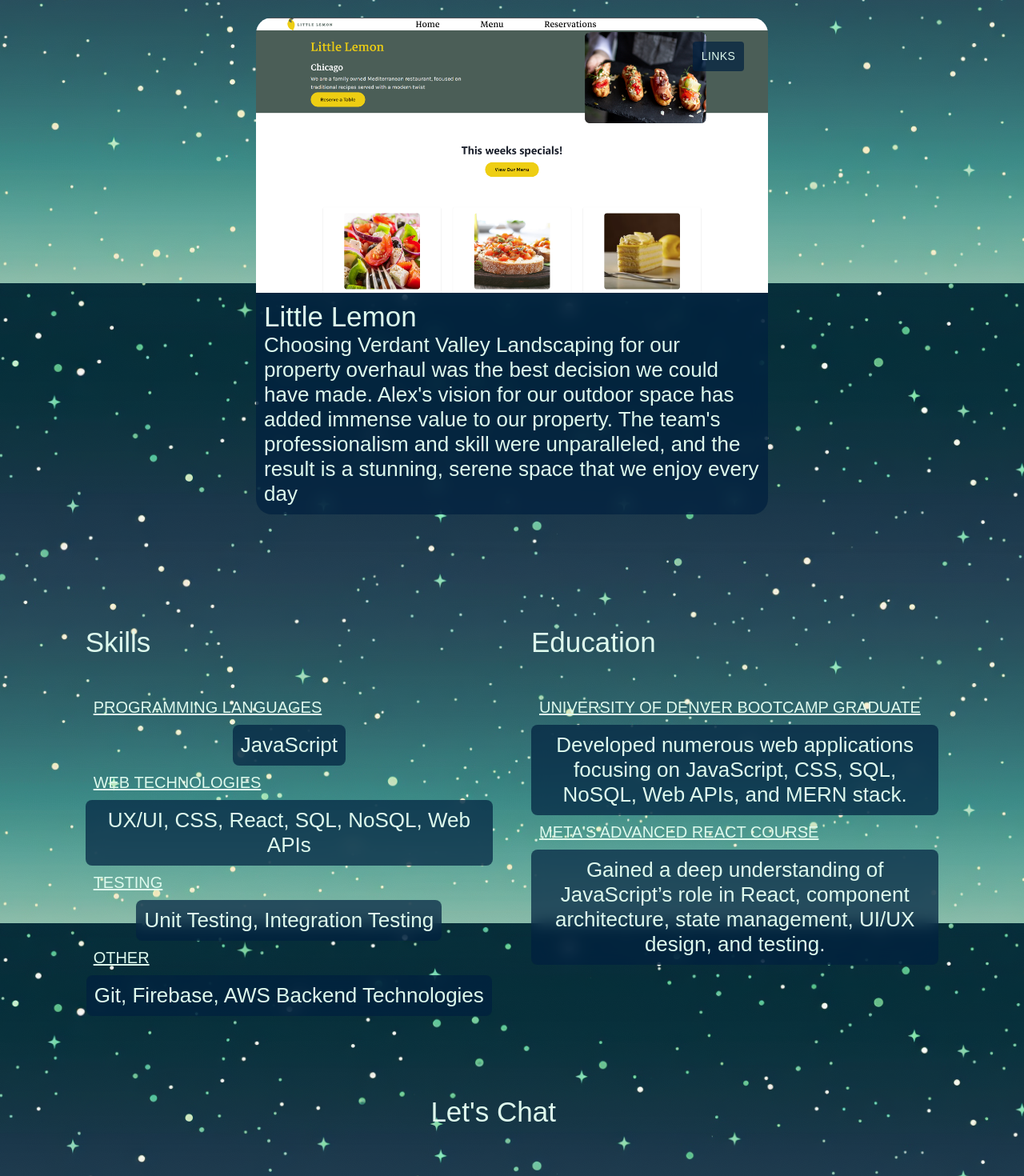
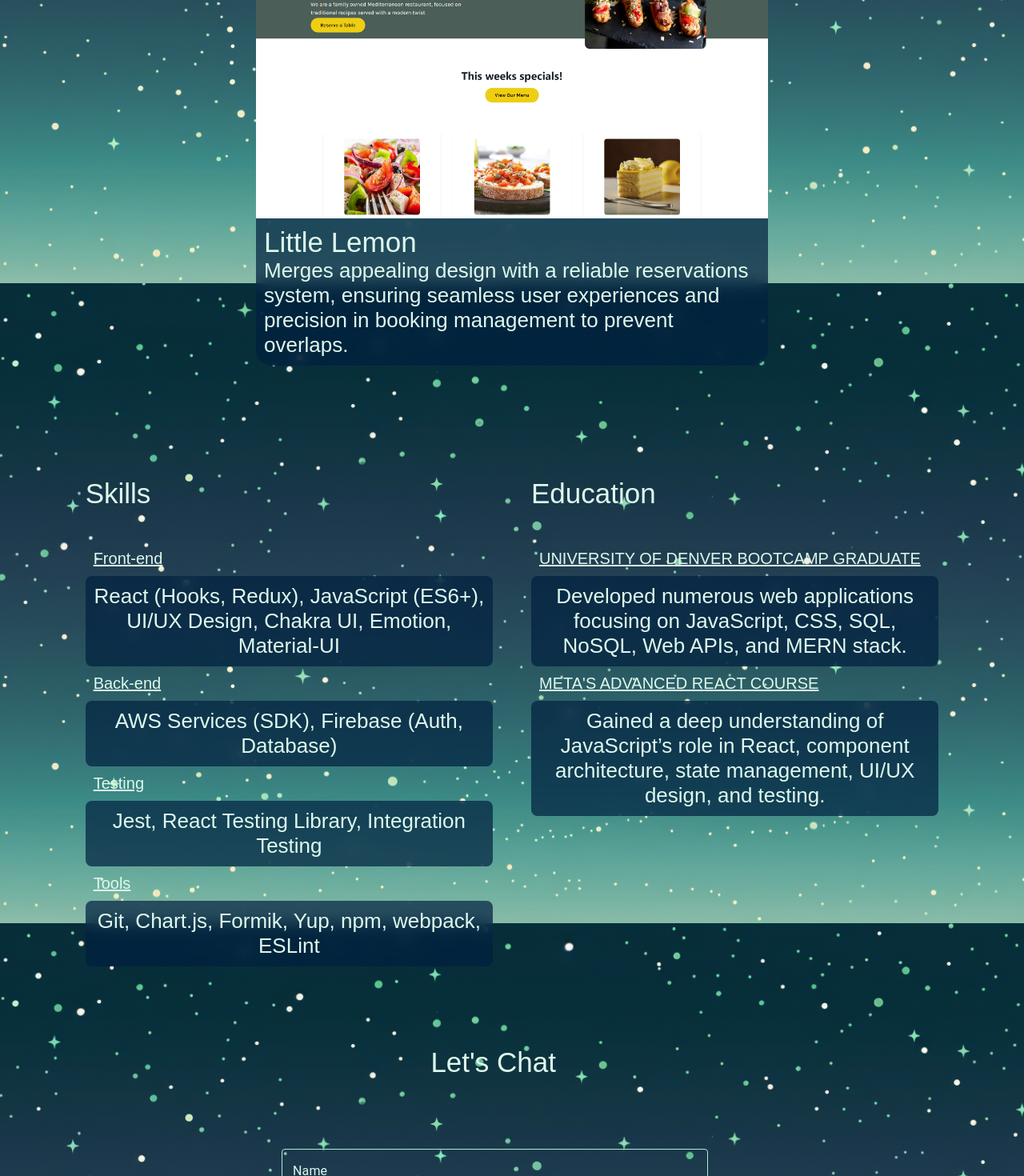
Before and after one commit to johnlundy94/full-stack-portfolio, a React (Create React App) app: page / in a window 1280 px wide. Shown: the part 2046-3516 px from the top of the page at 80% size. Built offline with nearby package versions, Linux system fonts and the light colour scheme; a web font is replaced by a local one.

Commit message:
Updated Content

```diff
--- a/src/components/Experience/Experience.js
+++ b/src/components/Experience/Experience.js
@@ -5,14 +5,23 @@
     <div className="experience-container" id="experience">
       <div className="skills-content">
         <h1 className="skills-title">Skills</h1>
-        <p className="p-title">PROGRAMMING LANGUAGES</p>
-        <p className="p-content">JavaScript</p>
-        <p className="p-title">WEB TECHNOLOGIES</p>
-        <p className="p-content">UX/UI, CSS, React, SQL, NoSQL, Web APIs</p>
-        <p className="p-title">TESTING</p>
-        <p className="p-content">Unit Testing, Integration Testing</p>
-        <p className="p-title">OTHER</p>
-        <p className="p-content">Git, Firebase, AWS Backend Technologies</p>
+        <p className="p-title">Front-end</p>
+        <p className="p-content">
+          React (Hooks, Redux), JavaScript (ES6+), UI/UX Design, Chakra UI,
+          Emotion, Material-UI
+        </p>
+        <p className="p-title">Back-end</p>
+        <p className="p-content">
+          AWS Services (SDK), Firebase (Auth, Database)
+        </p>
+        <p className="p-title">Testing</p>
+        <p className="p-content">
+          Jest, React Testing Library, Integration Testing
+        </p>
+        <p className="p-title">Tools</p>
+        <p className="p-content">
+          Git, Chart.js, Formik, Yup, npm, webpack, ESLint
+        </p>
       </div>
 
       <div className="education-content">
--- a/src/components/Projects/Projects.js
+++ b/src/components/Projects/Projects.js
@@ -6,28 +6,28 @@
     id: 1,
     title: "Verdant Vision Landscaping",
     description:
-      "The transformation of our backyard was nothing short of magical. Alex and his team at Verdant Valley Landscaping worked with us to create a sustainable oasis. Their attention to detail and dedication to eco-friendly practices were evident. Our garden is now not only beautiful but also a haven for local wildlife. We couldn't be happier!",
+      "A sleek, AWS-powered interface for landscape services, offering design visualization and appointment scheduling. Demonstrates expertise in cloud solutions, serverless architecture, and database scalability.",
     getImageSrc: () => require("./vvl.png"),
     github: "https://github.com/johnlundy94/landscape",
-    website: "https://main.d2tfrzc9xc7mg4.amplifyapp.com/",
+    website: "https://www.verdantvisionslandscaping.com/",
   },
   {
     id: 2,
     title: "Calorie Counter",
     description:
-      "We tasked Verdant Valley with the challenge of designing a low-maintenance yet elegant landscape for our front yard. They exceeded our expectations! The design was thoughtful, and the execution was flawless. Our neighbors are constantly complimenting us on the improvement. Thank you, Verdant Valley!",
+      "A user-friendly app providing tailored nutritional tracking, with Firebase-backend authentication and live data updates. Simplifies daily calorie management through an intuitive questionnaire-based setup.",
     getImageSrc: () => require("./calorie-counter.png"),
     github: "https://github.com/johnlundy94/calorie_counter",
-    website: "https://johns-calorie-counter.netlify.app/",
+    website: "https://www.johnscaloriecounter.com/",
   },
   {
     id: 3,
     title: "Little Lemon",
     description:
-      "Choosing Verdant Valley Landscaping for our property overhaul was the best decision we could have made. Alex's vision for our outdoor space has added immense value to our property. The team's professionalism and skill were unparalleled, and the result is a stunning, serene space that we enjoy every day",
+      "Merges appealing design with a reliable reservations system, ensuring seamless user experiences and precision in booking management to prevent overlaps.",
     getImageSrc: () => require("./little-lemon.png"),
     github: "https://github.com/johnlundy94/little_lemon",
-    website: "https://johns-little-lemon.netlify.app/",
+    website: "https://www.johnlittlelemon.com/",
   },
 ];
 
```
